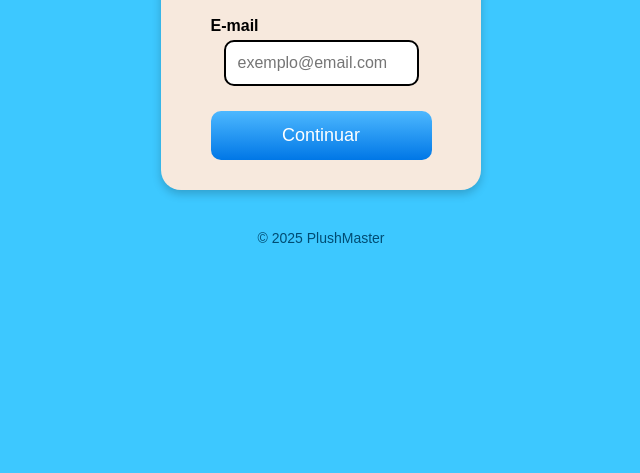
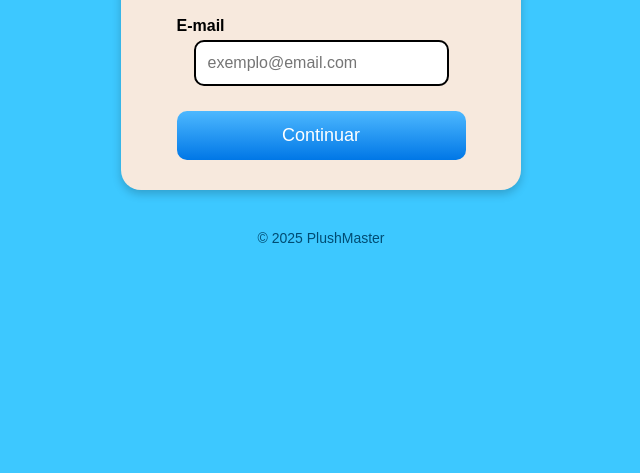
Before and after one commit to fer706/PlushMaster, a plain HTML site: page email.html in a window 1280 px wide. Shown: the part 327-800 px from the top of the page, without its empty margins (319-959 px from the left). Drawn offline with Linux system fonts and the light colour scheme.

Commit message:
melhoriqs

```diff
--- a/email.html
+++ b/email.html
@@ -42,8 +42,8 @@
 
     .card {
         background: #f7e9dd;
-        width: 70%;
-        max-width: 320px;
+        width: 100%;
+        max-width: 400px;
         margin: 40px auto;
         padding: 30px;
         border-radius: 20px;
```
